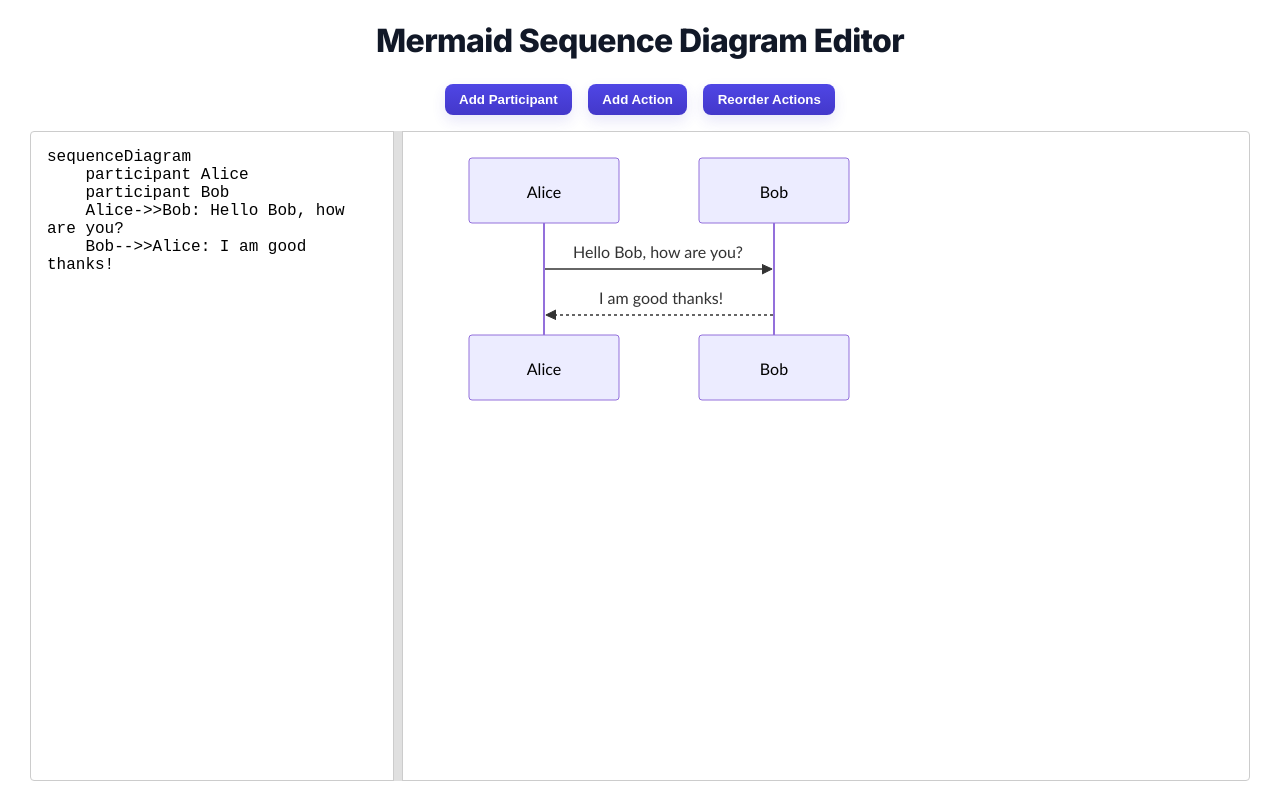
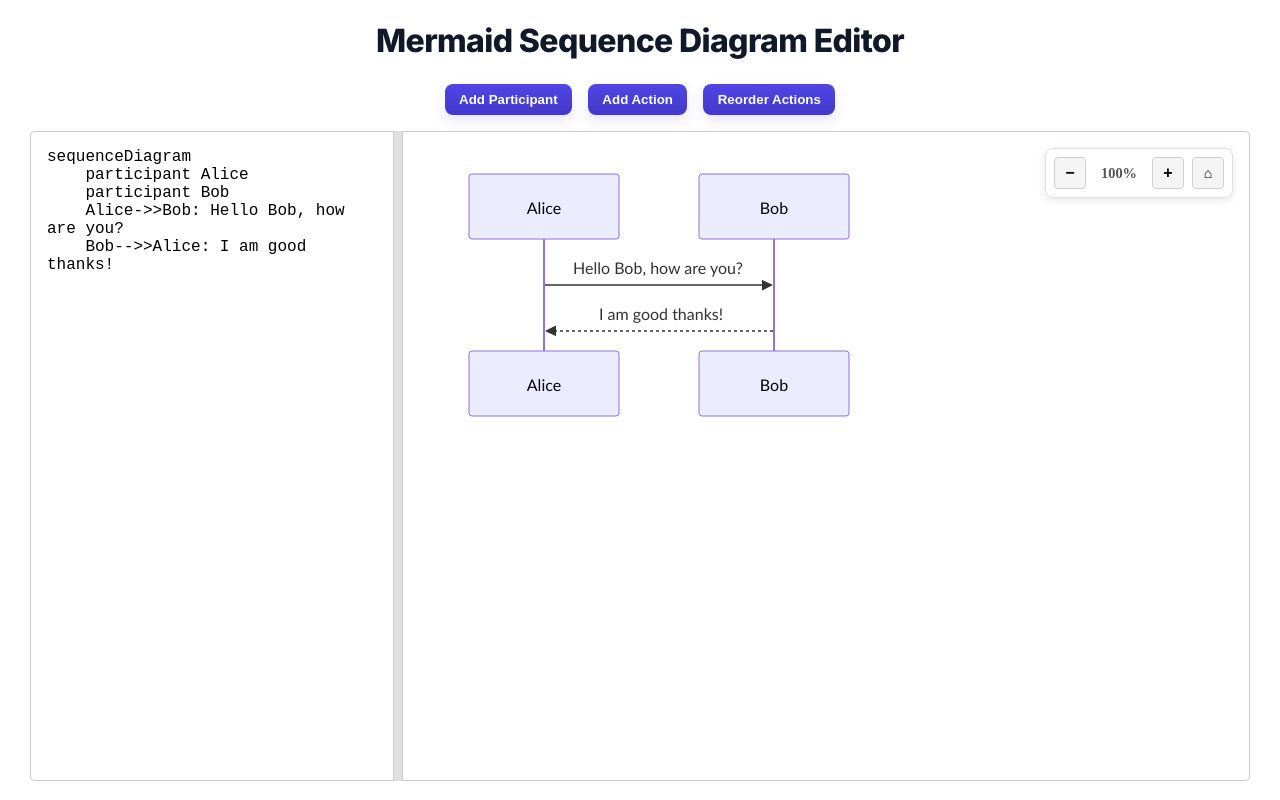
Before and after one commit to elliotjharper/mermaid-sequence-diagram-ui, an Angular app: page / in a window 1280 px wide. Built offline with nearby package versions, Linux system fonts and the light colour scheme.

Commit message:
better ux on add action, and zoom working

```diff
--- a/src/app/app.css
+++ b/src/app/app.css
@@ -129,8 +129,81 @@ h1 {
 	border-radius: 0 4px 4px 0;
 	background: #fff;
 	padding: 1rem;
+	overflow: hidden;
+	box-sizing: border-box;
+	position: relative;
+	display: flex;
+	flex-direction: column;
+}
+
+/* Zoom controls */
+.zoom-controls {
+	position: absolute;
+	top: 1rem;
+	right: 1rem;
+	display: flex;
+	align-items: center;
+	gap: 0.5rem;
+	background: rgba(255, 255, 255, 0.95);
+	border: 1px solid #e0e0e0;
+	border-radius: 8px;
+	padding: 0.5rem;
+	box-shadow: 0 2px 8px rgba(0, 0, 0, 0.1);
+	z-index: 10;
+}
+
+.zoom-btn {
+	background: #f5f5f5;
+	border: 1px solid #d0d0d0;
+	border-radius: 4px;
+	width: 32px;
+	height: 32px;
+	display: flex;
+	align-items: center;
+	justify-content: center;
+	cursor: pointer;
+	font-size: 16px;
+	font-weight: bold;
+	transition: all 0.2s;
+	user-select: none;
+}
+
+.zoom-btn:hover:not(:disabled) {
+	background: #e0e0e0;
+	border-color: #b0b0b0;
+}
+
+.zoom-btn:disabled {
+	opacity: 0.5;
+	cursor: not-allowed;
+}
+
+.zoom-level {
+	font-size: 0.9rem;
+	font-weight: 600;
+	color: #555;
+	min-width: 50px;
+	text-align: center;
+}
+
+.reset-zoom {
+	font-size: 14px;
+}
+
+/* Diagram container with transform origin at top-left */
+.diagram-viewport {
+	flex: 1;
 	overflow: auto;
-	box-sizing: border-box;
+	position: relative;
+	margin-top: 1rem;
+}
+
+.diagram-container {
+	transform-origin: top left;
+	transition: transform 0.2s ease;
+	display: inline-block;
+	min-width: 100%;
+	width: 100%;
 }
 
 
--- a/src/app/app.html
+++ b/src/app/app.html
@@ -201,7 +201,31 @@
       [ngStyle]="{ width: 100 - editorWidth() + '%' }"
       (click)="onDiagramClick($event)"
     >
-      <div [innerHTML]="diagramSvg()"></div>
+      <div class="zoom-controls">
+        <button
+          class="zoom-btn"
+          [disabled]="zoomLevel() <= 0.25"
+          title="Zoom Out"
+          (mousedown)="startZoomOut()"
+          (mouseup)="stopZoom()"
+          (mouseleave)="stopZoom()"
+        >−</button>
+        <span class="zoom-level">{{ (zoomLevel() * 100).toFixed(0) }}%</span>
+        <button
+          class="zoom-btn"
+          [disabled]="zoomLevel() >= 3"
+          title="Zoom In"
+          (mousedown)="startZoomIn()"
+          (mouseup)="stopZoom()"
+          (mouseleave)="stopZoom()"
+        >+</button>
+        <button class="zoom-btn reset-zoom" (click)="resetZoom()" title="Reset Zoom">⌂</button>
+      </div>
+      <div class="diagram-viewport">
+        <div class="diagram-container" [ngStyle]="{ transform: 'scale(' + zoomLevel() + ')' }">
+          <div [innerHTML]="diagramSvg()"></div>
+        </div>
+      </div>
     </div>
   </div>
 </div>
--- a/src/app/app.ts
+++ b/src/app/app.ts
@@ -14,6 +14,15 @@ export class App implements OnDestroy {
 
   editorWidth = signal<number>(30);
   private resizing = false;
+
+  // Zoom functionality
+  zoomLevel = signal<number>(1);
+  private readonly minZoom = 0.25;
+  private readonly maxZoom = 3;
+  private readonly continuousZoomStep = 0.05;
+  private readonly continuousZoomInterval = 150; // milliseconds
+  private zoomTimer: any = null;
+  private isZooming = false;
 
   // Edit Action Message dialog state
   showEditMessageDialog = signal<boolean>(false);
@@ -56,6 +65,58 @@ export class App implements OnDestroy {
     window.removeEventListener('mouseup', this.onHandleMouseUp);
   };
 
+  // --- Zoom functionality ---
+  resetZoom() {
+    this.zoomLevel.set(1);
+  }
+
+  // Continuous zoom methods
+  startZoomIn() {
+    if (this.isZooming) return;
+
+    // Immediate zoom on mousedown
+    const currentZoom = this.zoomLevel();
+    const newZoom = Math.min(this.maxZoom, currentZoom + this.continuousZoomStep);
+    this.zoomLevel.set(newZoom);
+
+    this.isZooming = true;
+    this.zoomTimer = setInterval(() => {
+      const currentZoom = this.zoomLevel();
+      const newZoom = Math.min(this.maxZoom, currentZoom + this.continuousZoomStep);
+      this.zoomLevel.set(newZoom);
+      if (newZoom >= this.maxZoom) {
+        this.stopZoom();
+      }
+    }, this.continuousZoomInterval);
+  }
+
+  startZoomOut() {
+    if (this.isZooming) return;
+
+    // Immediate zoom on mousedown
+    const currentZoom = this.zoomLevel();
+    const newZoom = Math.max(this.minZoom, currentZoom - this.continuousZoomStep);
+    this.zoomLevel.set(newZoom);
+
+    this.isZooming = true;
+    this.zoomTimer = setInterval(() => {
+      const currentZoom = this.zoomLevel();
+      const newZoom = Math.max(this.minZoom, currentZoom - this.continuousZoomStep);
+      this.zoomLevel.set(newZoom);
+      if (newZoom <= this.minZoom) {
+        this.stopZoom();
+      }
+    }, this.continuousZoomInterval);
+  }
+
+  stopZoom() {
+    if (this.zoomTimer) {
+      clearInterval(this.zoomTimer);
+      this.zoomTimer = null;
+    }
+    this.isZooming = false;
+  }
+
   onNameChange(event: Event) {
     const value = (event.target as HTMLInputElement).value;
     this.participantName.set(value);
@@ -97,8 +158,8 @@ export class App implements OnDestroy {
   actionFieldBeingSet = signal<'from' | 'to'>('from');
 
   // --- Draggable Add Action dialog state and methods ---
-  actionDialogLeft = 200;
-  actionDialogTop = 100;
+  actionDialogLeft = (typeof window !== 'undefined') ? (window.innerWidth - 400) / 2 : 200;
+  actionDialogTop = 280;
   private draggingActionDialog = false;
   private dragOffsetX = 0;
   private dragOffsetY = 0;
@@ -122,6 +183,7 @@ export class App implements OnDestroy {
 
   ngOnDestroy(): void {
     window.removeEventListener('keydown', this.onGlobalKeyDown);
+    this.stopZoom(); // Clean up zoom timer
   }
 
   private onGlobalKeyDown = (ev: KeyboardEvent) => {
@@ -268,8 +330,9 @@ export class App implements OnDestroy {
     this.actionTo.set('');
     this.actionMessage.set('');
     this.actionFieldBeingSet.set('from');
-    this.actionDialogLeft = 200;
-    this.actionDialogTop = 100;
+    // Center horizontally and position lower to avoid participant rectangles
+    this.actionDialogLeft = (window.innerWidth - 400) / 2; // Assuming dialog width ~400px
+    this.actionDialogTop = 280; // 30px below participant rectangles (estimated at ~250px)
     this.showActionModal.set(true);
   }
   setActionField(field: 'from' | 'to') {
```
